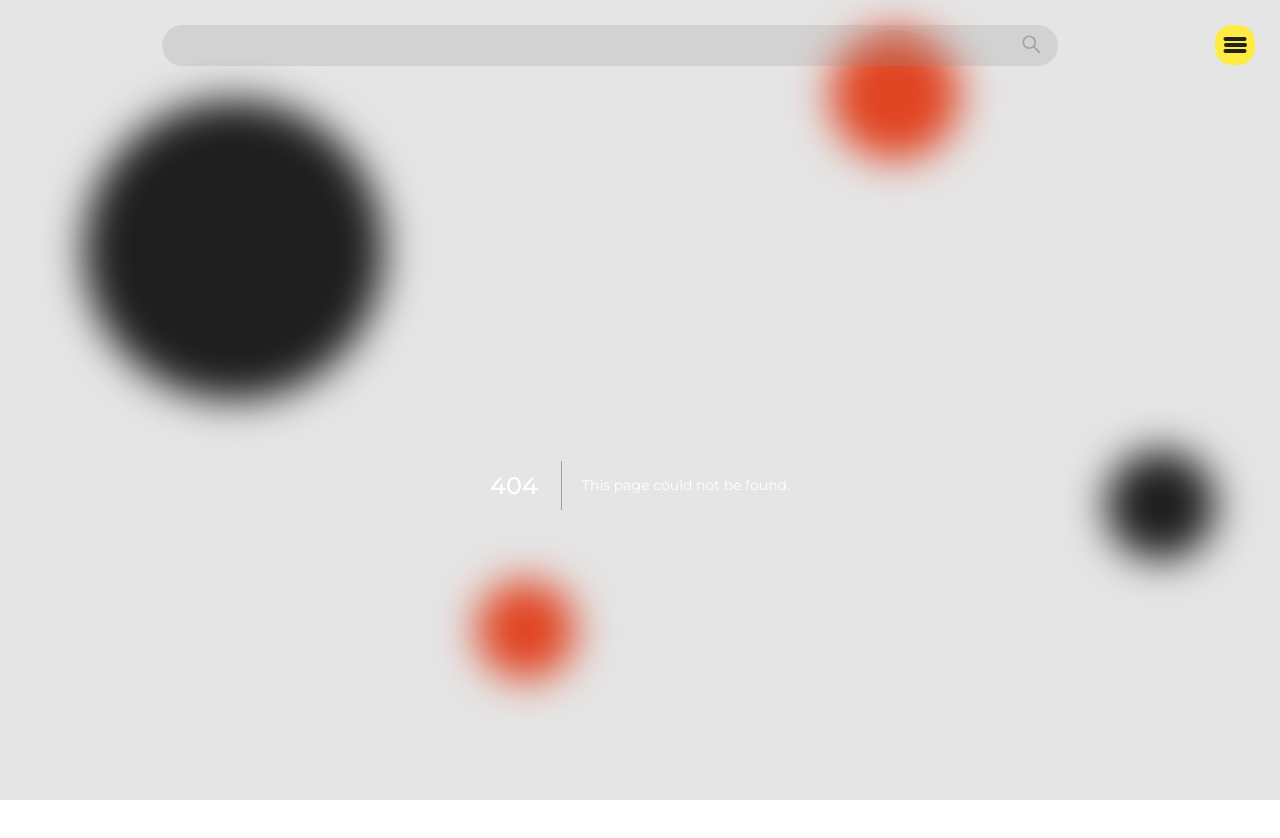
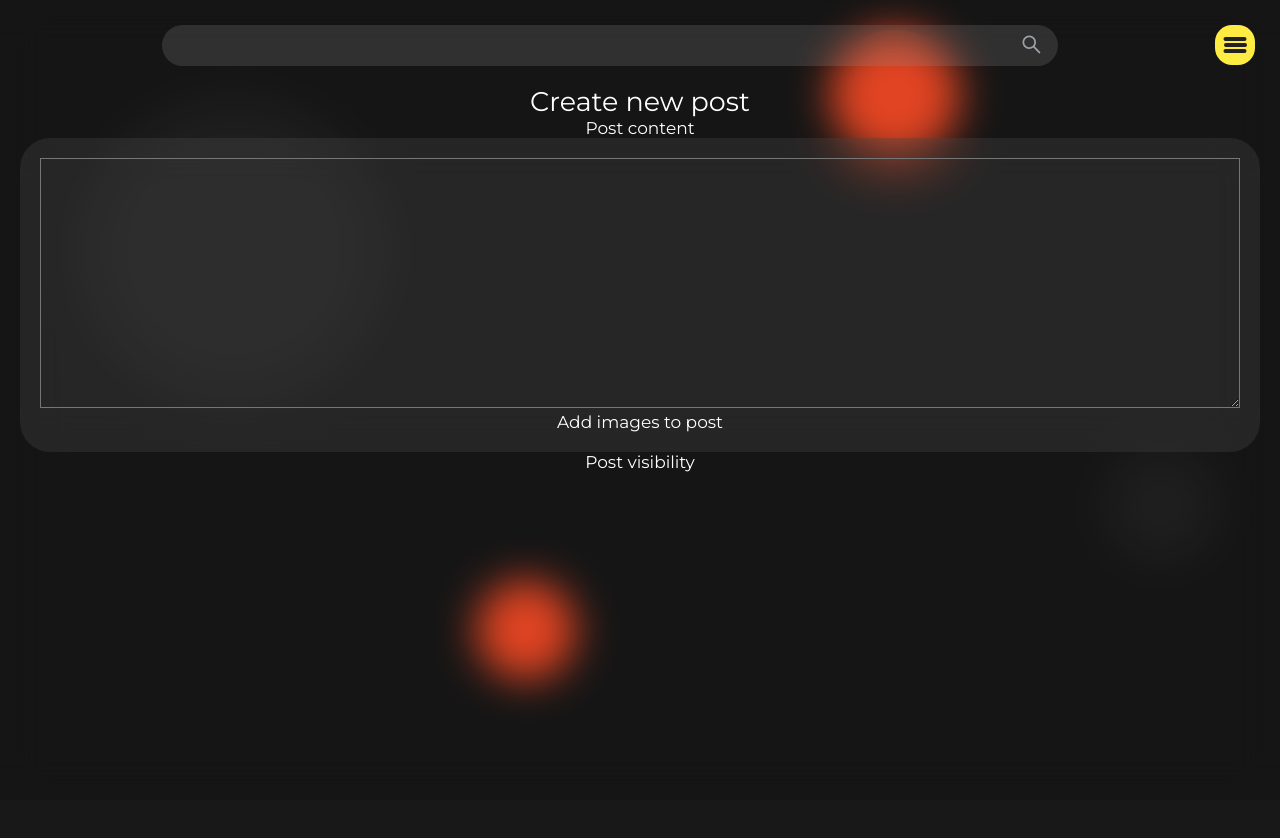
Before and after one commit to kriziu/meetio, a Next.js app: page /create in a window 1280 px wide. Before the commit this address had no page. Shown: the top 838 px of the page. After the commit the page ends 800 px from the top, so only its background shows below. Built offline with nearby package versions, Linux system fonts and the light colour scheme.

Commit message:
added page to create post

```diff
--- a/common/components/Card.ts
+++ b/common/components/Card.ts
@@ -1,4 +1,5 @@
 import styled from '@emotion/styled';
+import { scrollY } from 'common/styles/scroll';
 
 export const Card = styled.div`
   background-color: rgba(112, 112, 112, 0.19);
@@ -6,4 +7,12 @@ export const Card = styled.div`
 
   padding: 2rem;
   border-radius: 3rem;
+
+  textarea {
+    width: 100%;
+    height: 25rem;
+    background: none;
+
+    /* ${scrollY} */
+  }
 `;
--- a/common/components/Post/styles/PostDetails.elements.ts
+++ b/common/components/Post/styles/PostDetails.elements.ts
@@ -1,6 +1,7 @@
 import styled from '@emotion/styled';
 import { Background } from 'common/components/Background';
 import { Card } from 'common/components/Card';
+import { scrollY } from 'common/styles/scroll';
 import { motion } from 'framer-motion';
 
 export const PostContainer = motion(styled.div`
@@ -34,6 +35,6 @@ export const Comments = styled(Card)`
   ul {
     margin-top: 2rem;
     max-height: 93%;
-    overflow: scroll;
+    ${scrollY}
   }
 `;
--- /dev/null
+++ b/modules/create/components/CreatePost.tsx
@@ -0,0 +1,19 @@
+import { Card } from 'common/components/Card';
+import { Header2, Header4 } from 'common/components/Headers';
+import { FC } from 'react';
+
+const CreatePost: FC = () => {
+  return (
+    <div>
+      <Header2>Create new post</Header2>
+      <Header4>Post content</Header4>
+      <Card>
+        <textarea />
+        <Header4>Add images to post</Header4>
+      </Card>
+      <Header4>Post visibility</Header4>
+    </div>
+  );
+};
+
+export default CreatePost;
--- a/modules/search/components/SearchResults.tsx
+++ b/modules/search/components/SearchResults.tsx
@@ -1,6 +1,5 @@
 import { FC, useEffect, useState } from 'react';
 
-import { motion } from 'framer-motion';
 import axios from 'axios';
 
 import { useSpinner } from 'common/hooks/useSpinner';
@@ -9,8 +8,6 @@ import { ResultsContainer } from '../styles/SearchResults.elements';
 import { Header2 } from 'common/components/Headers';
 import { animateContainer } from '../animations/SearchResults.animations';
 import SearchList from './SearchList';
-
-const MotionContainer = motion(ResultsContainer);
 
 let timeout: NodeJS.Timeout;
 
@@ -41,15 +38,16 @@ const SearchResults: FC<Props> = ({ search }) => {
   }, [search, setLoading]);
 
   return (
-    <MotionContainer
+    <ResultsContainer
       initial={false}
       animate={search ? 'open' : 'closed'}
       variants={animateContainer}
+      shown={!!search}
     >
       <Header2>Search results</Header2>
       <Spinner />
       {!loading && <SearchList users={results} />}
-    </MotionContainer>
+    </ResultsContainer>
   );
 };
 
--- a/modules/search/styles/SearchResults.elements.ts
+++ b/modules/search/styles/SearchResults.elements.ts
@@ -1,8 +1,11 @@
 import styled from '@emotion/styled';
 import { Card } from 'common/components/Card';
+import { motion } from 'framer-motion';
 
-export const ResultsContainer = styled(Card)`
+export const ResultsContainer = motion(styled(Card)<{ shown: boolean }>`
   margin-top: 6.5rem;
   height: 80vh;
   user-select: none;
-`;
+
+  ${({ shown }) => !shown && 'pointer-events: none;'}
+`);
--- /dev/null
+++ b/pages/create.tsx
@@ -0,0 +1,14 @@
+import type { NextPage } from 'next';
+
+import CreatePost from 'modules/create/components/CreatePost';
+
+const CreatePage: NextPage = () => {
+  return <CreatePost />;
+};
+
+export default CreatePage;
+
+// TODO:
+// 1. STRONA DO TWORZENIA POSTA
+// 2. POWIADOMIENIA WIDOK
+// 3. FOR YOU WIDOK
```
Also changed, not shown: pages/index.tsx (+14 -1 lines).
